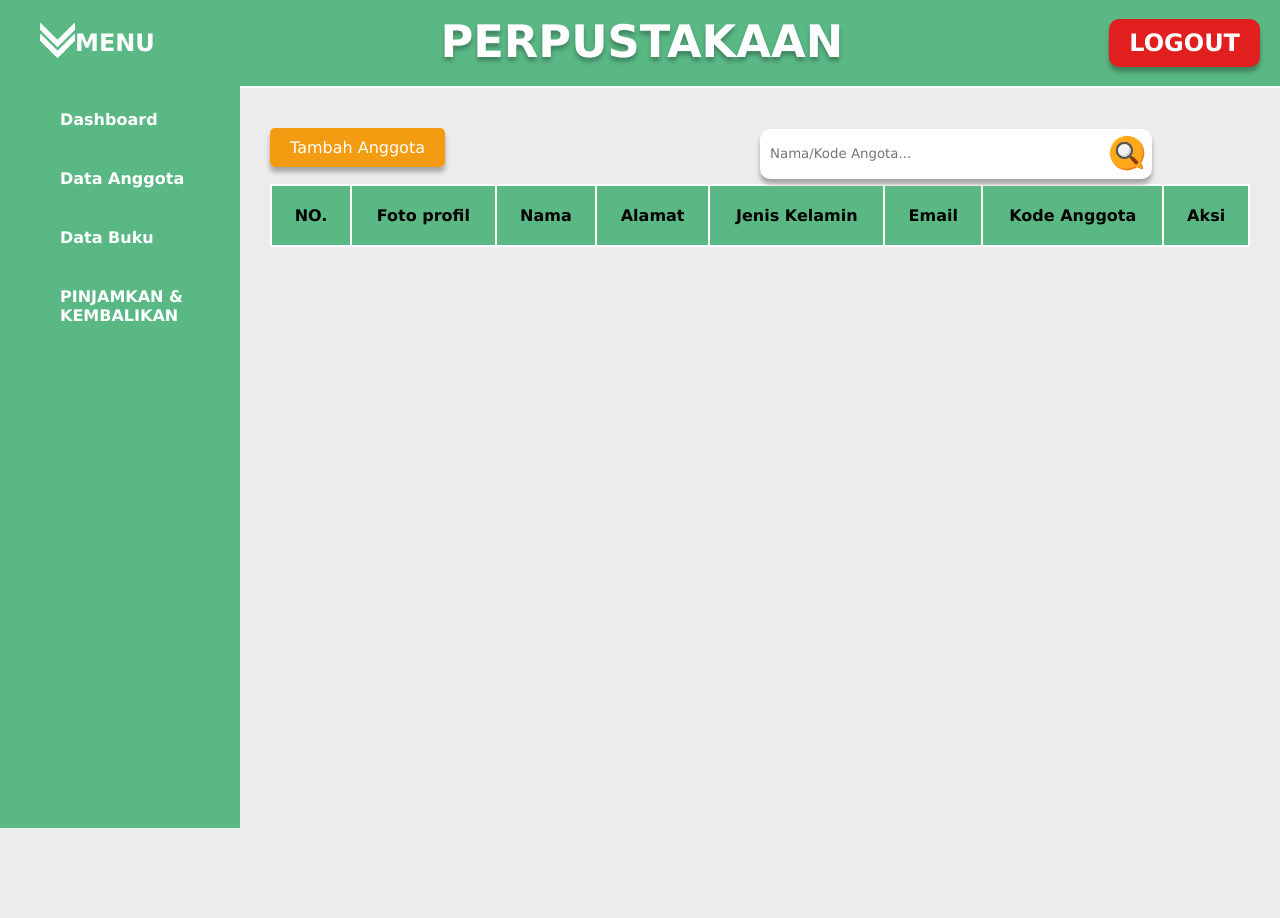
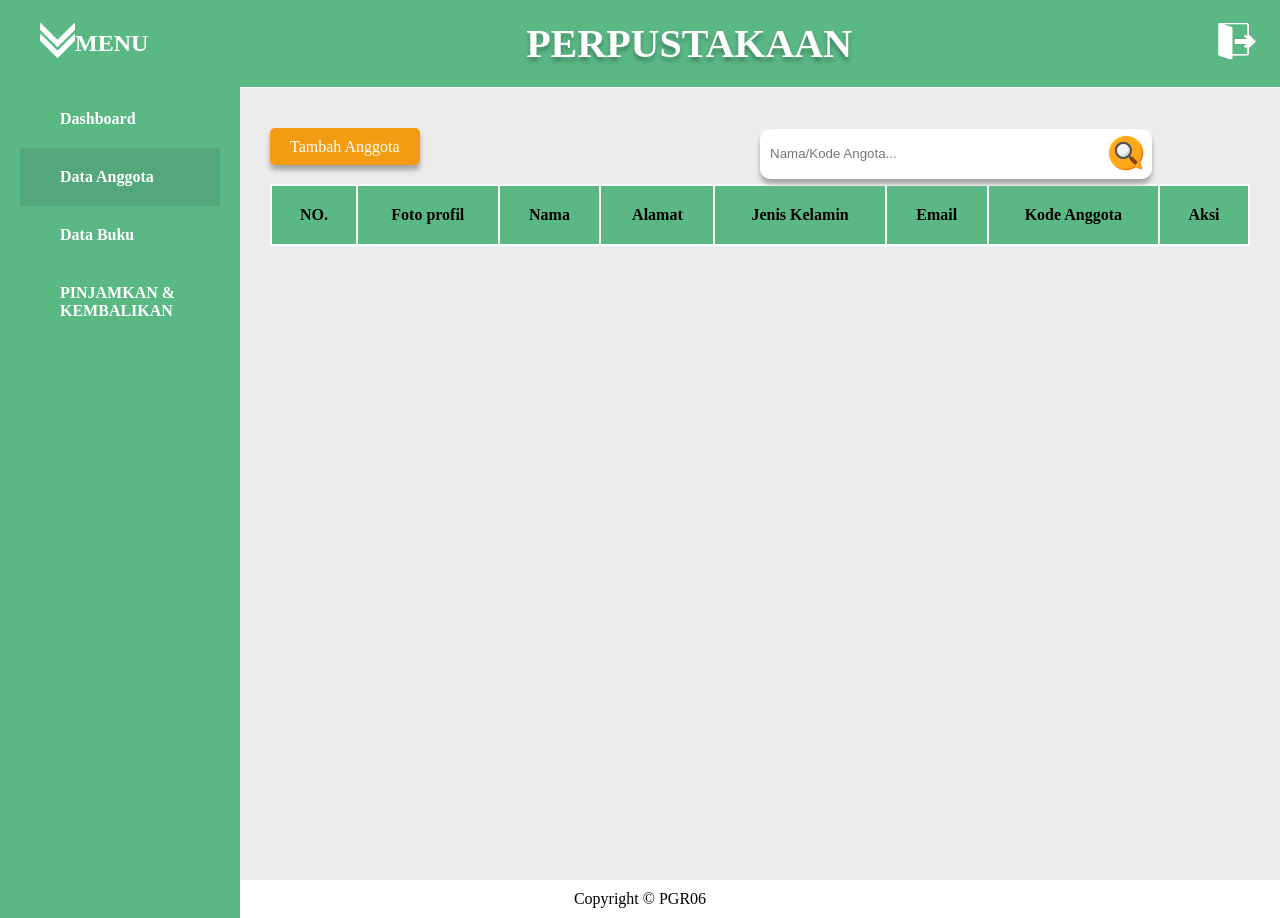
Before and after one commit to mardiana36/mardiana36.github.io, a PHP site: page /dataAnggota.php in a window 1280 px wide. Before the commit the page ends 828 px from the top, so only its background shows below. Run offline with PHP 8.4, Linux system fonts and the light colour scheme; the visitor is signed in with stand-in values (Sample User, id 1); data that the repository does not hold is empty.

Commit message:
refisi bacend 2

```diff
--- a/dashboard.php
+++ b/dashboard.php
@@ -2,6 +2,7 @@
 require 'functionphp.php';
 cekLogin();
 $totalAgt = total("anggota");
+$activePage = 'dashboard';
 ?>
 <!DOCTYPE html>
 <html lang="en">
@@ -16,7 +17,8 @@ $totalAgt = total("anggota");
 </head>
 
 <body id="1" onload="geserContain('togel', 'kosong')">
-   <?php include 'menu.php' ?>
+   <?php include 'menu.php';
+   ?>
     <main class="container-dashboard" id="kosong">
         <div class="div-dashboard">
             <div class="card-dashboard">
@@ -91,6 +93,7 @@ $totalAgt = total("anggota");
 
         </div>
     </main>
+    <?php include 'footer.php'; ?>
 </body>
 
 </html>
--- a/dataAnggota.php
+++ b/dataAnggota.php
@@ -1,14 +1,16 @@
 <?php
 require 'functionphp.php';
 cekLogin();
-$tableName ="anggota";
-$keySearch = ['nama','formatKode','kode'];
+$tableName = "anggota";
+$keySearch = ['nama', 'formatKode', 'kode'];
 $data = maxData($tableName, 5);
 $jumlahHalaman = $data['jumlahHalaman'];
+$halamanAktif = $data["halamanAktif"];
 $dataAnggota = $data['data'];
-if(isset($_POST["cari"])){
- $dataAnggota =  cari($_POST["key"], $tableName, $keySearch);
+if (isset($_POST["cari"])) {
+    $dataAnggota =  cari($_POST["key"], $tableName, $keySearch);
 }
+$activePage = 'dataAnggota';
 ?>
 <!DOCTYPE html>
 <html lang="en">
@@ -22,8 +24,8 @@ if(isset($_POST["cari"])){
     <script src="script.js"></script>
 </head>
 
-<body  onload=" geserContain('togel', 'kosong')">
-<?php include 'menu.php' ?>
+<body onload=" geserContain('togel', 'kosong')">
+    <?php include 'menu.php'; ?>
     <main class="container-dashboard" id="kosong">
         <div class="container-anggota">
             <div class="div-tombol">
@@ -32,7 +34,7 @@ if(isset($_POST["cari"])){
             <div class="div-carianggota">
                 <form action="" method="post" id="cari-agt">
                     <input type="search" name="key" placeholder="Nama/Kode Angota...">
-                    <button type=""  name="cari" alt="" id="cari"> <img src="aset/gambar/icons8-search-64.png" alt="Search" ></button>
+                    <button type="" name="cari" alt="" id="cari"> <img src="aset/gambar/icons8-search-64.png" alt="Search"></button>
                 </form>
             </div>
         </div>
@@ -51,30 +53,39 @@ if(isset($_POST["cari"])){
                 <?php $no = 1; ?>
                 <?php foreach ($dataAnggota as $da) : ?>
                     <tr class="tr-body">
-                        <td class="td-no"><?= $no.'.';?></td>
+                        <td class="td-no"><?= $no . '.'; ?></td>
                         <td><img width="100" src="aset/gambar/database/<?= $da["foto"]; ?>" alt=""></td>
-                        <td><?= $da["nama"];?></td>
-                        <td><?= $da["alamat"];?></td>
-                        <?php $gender = "Pria";?>
+                        <td><?= $da["nama"]; ?></td>
+                        <td><?= $da["alamat"]; ?></td>
+                        <?php $gender = "Pria"; ?>
                         <?php if ($da["gender"] == 0) {
                             $gender = "Wanita";
-                        }?>
-                        <td><?= $gender;?></td>
-                        <td><?= $da["email"]?></td></td>
-                        <td><?= $da["formatKode"].$da["kode"] ?></td>
+                        } ?>
+                        <td><?= $gender; ?></td>
+                        <td><?= $da["email"] ?></td>
+                        </td>
+                        <td><?= $da["formatKode"] . $da["kode"] ?></td>
                         <td class="aksi">
-                            <a href="editAnggota.php?kode=<?= $da['kode'];?>"><img src="aset/gambar/edit.png" alt=""></a>
-                            <a id="hapus" href="hapus.php?kode=<?= $da['kode']; ?> <?php $_SESSION['database'] = "anggota"; ?>" onclick="return confirm('Apakah anda yakin ingin menghapus data\n dengan KODE ANGGOTA =[ <?= $da['formatKode'].$da['kode'] ?> ]?')"><img src="aset/gambar/hapus.png" alt=""></a>
+                            <a href="editAnggota.php?kode=<?= $da['kode']; ?>"><img src="aset/gambar/edit.png" alt=""></a>
+                            <a id="hapus" href="hapus.php?kode=<?= $da['kode']; ?> <?php $_SESSION['database'] = "anggota"; ?>" onclick="return confirm('Apakah anda yakin ingin menghapus data\n dengan KODE ANGGOTA =[ <?= $da['formatKode'] . $da['kode'] ?> ]?')"><img src="aset/gambar/hapus.png" alt=""></a>
                         </td>
                     </tr>
                     <?php $no++ ?>
                 <?php endforeach; ?>
             </table>
-            <?php for($i = 1; $i <= $jumlahHalaman; $i++): ?>
-                    <a href="?p=<?= $i; ?>"><?= $i; ?></a>
-                    <?php endfor;?>
+        </div>
+        <div class="div-nextpage">
+        <?php for ($i = 1; $i <= $jumlahHalaman; $i++) : ?>
+            <?php if($i == $halamanAktif) : ?>
+                <div><a class="next-page colordarkGreen" href="?p=<?= $i; ?>"><?= $i; ?></a></div>
+                <?php else :?>
+                <div><a class="next-page colorGreen" href="?p=<?= $i; ?>"><?= $i; ?></a></div>
+            <?php endif; ?>
+
+        <?php endfor; ?>
         </div>
     </main>
+    <?php include 'footer.php'; ?>
 </body>
 
 </html>
--- a/dataBuku.php
+++ b/dataBuku.php
@@ -1,7 +1,7 @@
 <?php
 require 'functionphp.php';
 cekLogin();
-
+$activePage = 'dataBuku';
 ?>
 <!DOCTYPE html>
 <html lang="en">
@@ -13,7 +13,7 @@ cekLogin();
     <script src="script.js"></script>
 </head>
 <body  onload=" geserContain('togel', 'kosong')">
-<?php include 'menu.php' ?>
+<?php include 'menu.php';?>
     <main  class="container-dashboard" id="kosong">
         <div class="container-anggota">
             <div class="div-tombol">
@@ -67,5 +67,6 @@ cekLogin();
         </table>
         </div>
     </main>
+    <?php include 'footer.php'; ?>
 </body>
 </html>
--- a/editAnggota.php
+++ b/editAnggota.php
@@ -87,5 +87,6 @@ if(isset($_POST['submit'])){
                 </div>
         </div>
     </main>
+    <?php include 'footer.php'; ?>
 </body>
 </html>
--- a/editBuku.php
+++ b/editBuku.php
@@ -46,5 +46,6 @@ cekLogin();
                 </div>
         </div>
     </main>
+    <?php include 'footer.php'; ?>
 </body>
 </html>
--- /dev/null
+++ b/footer.php
@@ -0,0 +1,5 @@
+<div class="footer">
+    <footer class="footer-home">
+        <p>Copyright © PGR06</p>
+    </footer>
+</div>
--- a/functionphp.php
+++ b/functionphp.php
@@ -149,6 +149,7 @@ function maxData($nameTable, $maxData){
     $data = query("SELECT * FROM $nameTable LIMIT $awalData, $maxData");
     $tampung['data'] = $data;
     $tampung['jumlahHalaman'] = $jumlahHalaman;
+    $tampung['halamanAktif'] = $halamanAktif;
     return $tampung;
 }
 ?>
--- a/login.php
+++ b/login.php
@@ -38,11 +38,6 @@ if (isset($_SESSION['email'])) {
 
         </div>
     </div>
-    <div class="footer">
-    <footer class="footer-home">
-        <p>Copyright PGR06</p>
-    </footer>
-</div>
 </body>
 
 </html>
--- a/menu.php
+++ b/menu.php
@@ -8,14 +8,22 @@
             <label for="togel">MENU</label>
             <div class="menu-drop" id="menu">
                 <ul class="list">
-                        <li class="" onclick="setActiveLink(this)"><a href="dashboard.php" >Dashboard</a></li>
-                        <li class="" onclick="setActiveLink(this)"><a href="dataAnggota.php" >Data Anggota</a></li>
-                        <li class="" onclick="setActiveLink(this)"><a href="dataBuku.php" >Data Buku</a></li>
-                        <li class="" onclick="setActiveLink(this)"><a href="pinjamDanKembalikan.php" >PINJAMKAN & KEMBALIKAN</a></li>
+                    <li <?= isset($activePage) && $activePage === 'dashboard' ? 'class="active"' : ''; ?>>
+                        <a href="dashboard.php">Dashboard</a>
+                    </li>
+                    <li <?= isset($activePage) && $activePage === 'dataAnggota' ? 'class="active"' : ''; ?>>
+                        <a href="dataAnggota.php">Data Anggota</a>
+                    </li>
+                    <li <?= isset($activePage) && $activePage === 'dataBuku' ? 'class="active"' : ''; ?>>
+                        <a href="dataBuku.php">Data Buku</a>
+                    </li>
+                    <li <?= isset($activePage) && $activePage === 'pinjamKembalikan' ? 'class="active"' : ''; ?>>
+                        <a href="pinjamDanKembalikan.php">PINJAMKAN & KEMBALIKAN</a>
+                    </li>
                 </ul>
             </div>
         </div>
         <div class="li-nav logo-dashboard" id="logo"><a href="">PERPUSTAKAAN</a></div>
-            <div class="logout"><a href="logout.php" onclick="return confirm('Apakah yakin anda ingin LOGOUT?')">LOGOUT</a></div>
+        <div class="logout"><a href="logout.php" onclick="return confirm('Apakah yakin anda ingin LOGOUT?')"><img src="aset/gambar/Logo_Perpustakaan_4.png" alt=""></a></div>
     </div>
 </nav>
--- a/pinjamDanKembalikan.php
+++ b/pinjamDanKembalikan.php
@@ -1,6 +1,7 @@
 <?php
 require 'functionphp.php';
 cekLogin();
+$activePage = 'pinjamKembalikan';
 ?>
 <!DOCTYPE html>
 <html lang="en">
@@ -14,7 +15,7 @@ cekLogin();
 </head>
 
 <body  onload=" geserContain('togel', 'kosong')">
-<?php include 'menu.php' ?>
+<?php include 'menu.php'; ?>
     <main class="container-dashboard" id="kosong">
         <div class="div-pmn-buku">
             <form action="">
@@ -73,6 +74,7 @@ cekLogin();
         </table>
         </div>
     </main>
+    <?php include 'footer.php'; ?>
 </body>
 
 </html>
--- a/style.css
+++ b/style.css
@@ -2,10 +2,9 @@
     margin: 0;
     padding: 0;
     box-sizing: border-box;
-    font-family: Verdana, Geneva, Tahoma, sans-serif;
     scroll-behavior: smooth;
 }
-
+@import url('https://fonts.googleapis.com/css2?family=Cabin&display=swap');
 .container-nav {
 
 }
@@ -24,24 +23,6 @@
     font-size: 40px;
     font-weight: bold;
     text-shadow: 0 4px 4px #0000004a;
-}
-#logo{
-    position: relative;
-    animation: logo 2s linear 1s infinite alternate;
-
-}
-@keyframes logo {
-    25%{
-        top: 0;
-    }
-
-    50% {
-        top: -5px;
-        scale: 1.3;
-    }
-    100% {
-        top: 0px;
-    }
 }
 
 .ul-nav .login-nav {
@@ -85,7 +66,6 @@
 
 .content-dlm p {
     font-size: 48px;
-    font-family: Verdana, Geneva, Tahoma, sans-serif;
     max-width: 15em;
     font-weight: 550;
     color: #FFFFFF;
@@ -262,7 +242,7 @@ transform: translateY(-10px);
 .list{
     list-style-type: none;
 }
- .aktive{
+.active{
     background-color: #54A77A;
 }
 .list li{
@@ -300,17 +280,20 @@ transform: translateY(-10px);
     text-decoration: none;
 }
 .logout{
-    background-color: #E21F1F;
     border-radius: 10px;
-    box-shadow: 0 5px 4px #0000004a;
     transition: 0.5s;
+    padding: 0 !important;
+}
+.logout img{
+    width: 50px;
 }
 .logout a{
     font-weight: bold;
     font-size: x-large;
+
 }
 .logout:hover{
-    scale: 1.1;
+    scale: 1.2;
 }
 /* dasboard-konten */
 .container-dashboard{
@@ -318,15 +301,16 @@ transform: translateY(-10px);
     top:88px;
     max-width: 100%;
     background-color: #ECECEC;
-    min-height: 740px;
+    min-height: 100vh;
     overflow: hidden;
+    margin-bottom: 80px;
+
 }
-
 .div-dashboard{
     display: flex;
     justify-content: space-around;
     flex-wrap: wrap;
-    padding: 10px;
+    padding: 5vh;
 }
 .card-dashboard {
     font-size: x-large;
@@ -346,7 +330,6 @@ transform: translateY(-10px);
     position: relative;
     width: 100%;
     height: 100%;
-
     overflow: hidden;
   }
 
@@ -374,7 +357,8 @@ transform: translateY(-10px);
 .div-text{
      padding: 80px ;
      font-weight: bold;
-     font-size: x-large;
+     font-size: 5vh;
+     color: rgb(74, 72, 72);
 }
  .card-dashboard2{
     display: flex;
@@ -481,6 +465,7 @@ transform: translateY(-10px);
     overflow-x: auto;
     margin: 0 30px;
     background-color: #FFFFFF;
+    margin-bottom: 30px;
  }
  table, th,td{
     border: 2px solid #fffefe;
@@ -527,6 +512,25 @@ transform: translateY(-10px);
 .tr-body .aksi a:hover[id="hapus"]{
     color: #F39C12;
     background-color: #b41818;
+}
+.div-nextpage{
+    height: 8vh;
+    display: flex;
+    justify-content: center;
+}
+.div-nextpage div{
+    margin: 1px;
+}
+.next-page{
+    padding:  10px;
+    text-decoration: none;
+    color: #FFFFFF;
+}
+.colordarkGreen{
+    background-color: #448c65;
+}
+.colorGreen{
+    background-color: #5AB885;
 }
 /* tambah anggota/buku, edit anggota/buku */
  .kembali {
@@ -724,4 +728,5 @@ transition: 0.5s;
     width: 100%;
     padding: 10px;
     text-align: center;
+
   }
--- a/tambahAnggota.php
+++ b/tambahAnggota.php
@@ -78,5 +78,6 @@ if(isset($_POST["tambah"])){
                 </div>
         </div>
     </main>
+    <?php include 'footer.php'; ?>
 </body>
 </html>
--- a/tambahBuku.php
+++ b/tambahBuku.php
@@ -46,5 +46,6 @@ cekLogin();
                 </div>
         </div>
     </main>
+    <?php include 'footer.php'; ?>
 </body>
 </html>
```
Also changed, not shown: home.php (+2 -6 lines), aset/gambar/Logo_Perpustakaan_1.png (added), aset/gambar/Logo_Perpustakaan_4.png (added). Lines whose indentation alone changed are shown as unchanged.
